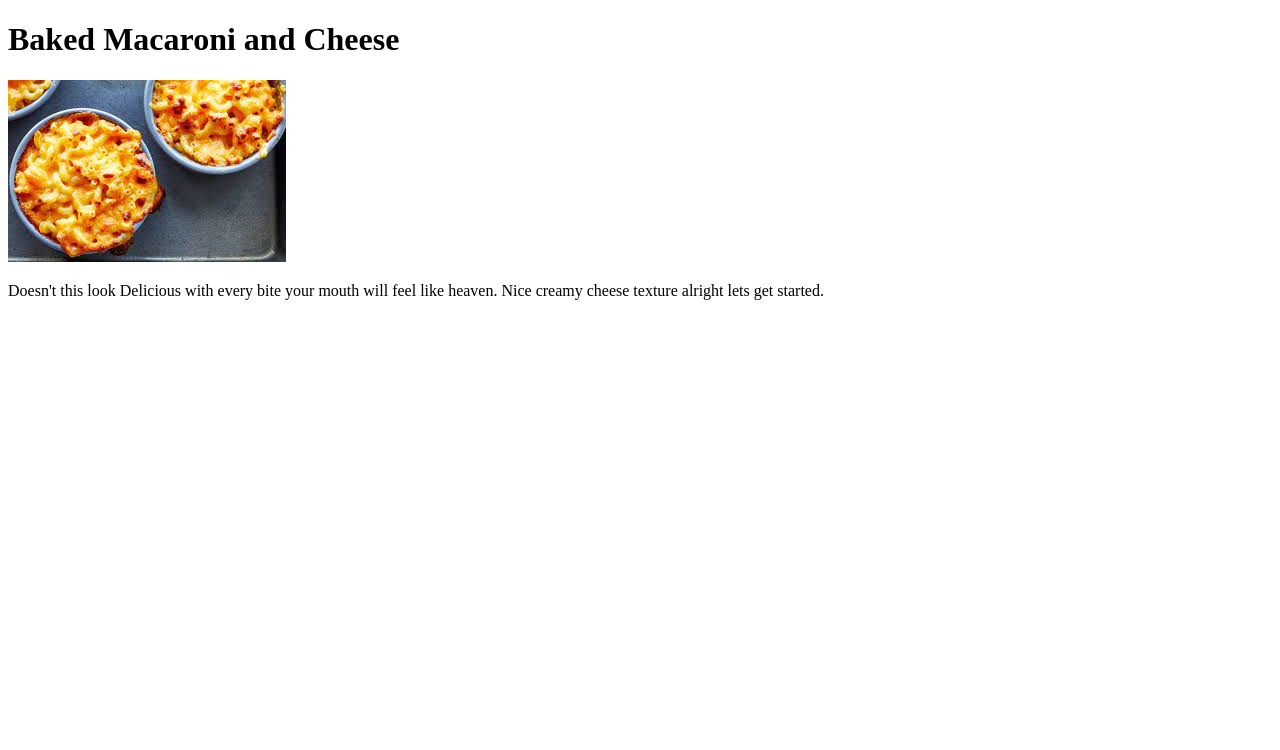
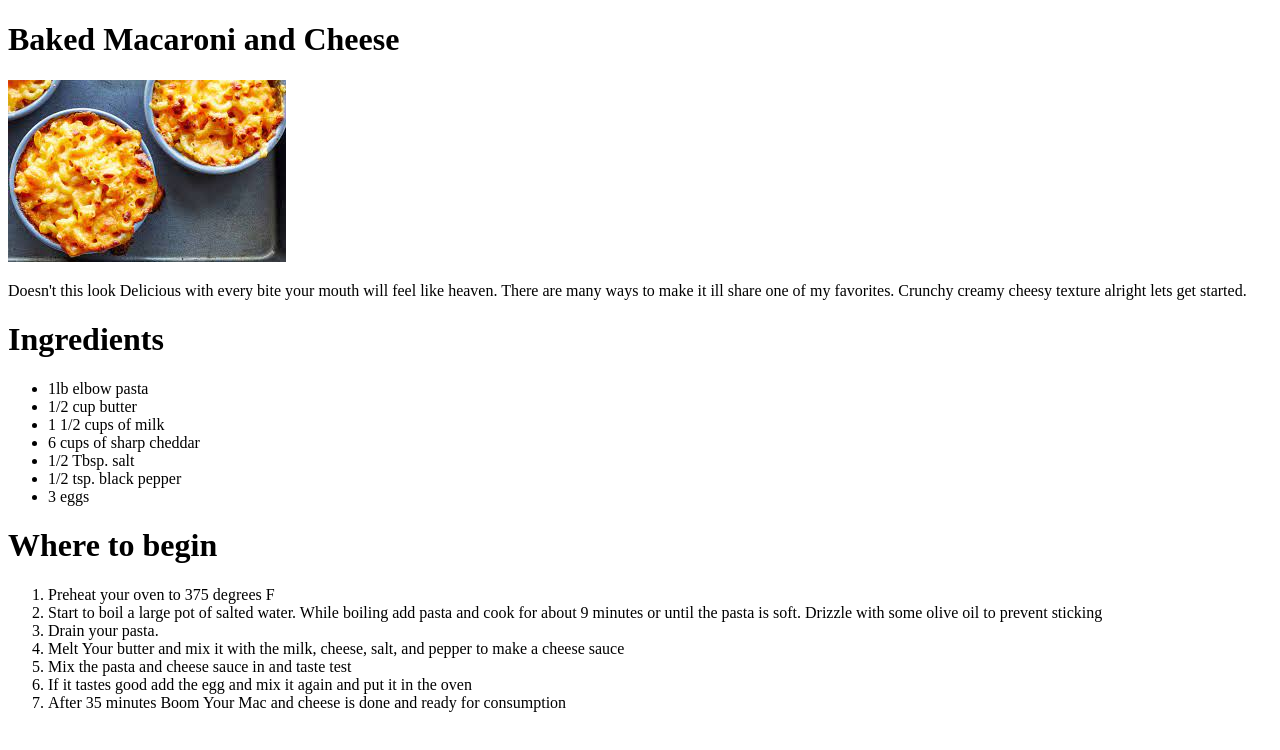
Before and after one commit to Rykeem/odin-recipes, a plain HTML site: page recipes/Baked_Mac.html in a window 1280 px wide. Drawn offline with Linux system fonts and the light colour scheme.

Commit message:
Just added ingrediants and instructions to Backed_Mac.html

```diff
--- a/recipes/Baked_Mac.html
+++ b/recipes/Baked_Mac.html
@@ -9,6 +9,29 @@
 <body>
     <h1>Baked Macaroni and Cheese</h1>
     <img src="../Foods/Mac.jpeg" alt="Delicious Macaroni">
-    <p>Doesn't this look Delicious with every bite your mouth will feel like heaven. Nice creamy cheese texture alright lets get started.</p>
+    <p>Doesn't this look Delicious with every bite your mouth will feel like heaven. There are many ways to make it ill share one of my favorites.
+        Crunchy creamy cheesy texture alright lets get started.</p>
+
+    <h1>Ingredients</h1>
+        <ul>
+            <li> 1lb elbow pasta</li>
+            <li> 1/2 cup butter</li>
+            <li> 1 1/2 cups of milk</li>
+            <li> 6 cups of sharp cheddar</li>
+            <li>1/2 Tbsp. salt</li>
+            <li>1/2 tsp. black pepper</li>
+            <li> 3 eggs</li>
+        </ul>
+    <h1>Where to begin</h1>
+        <ol>
+            <li>Preheat your oven to 375 degrees F</li>
+            <li>Start to boil a large pot of salted water. While boiling add pasta and cook for about 9 minutes or until the pasta is soft. Drizzle with some olive oil to prevent sticking</li>
+            <li>Drain your pasta.</li>
+            <li>Melt Your butter and mix it with the milk, cheese, salt, and pepper to make a cheese sauce</li>
+            <li>Mix the pasta and cheese sauce in and taste test </li>
+            <li>If it tastes good add the egg and mix it again and put it in the oven </li>
+            <li>After 35 minutes Boom Your Mac and cheese is done and ready for consumption</li>
+
+        </ol>
 </body>
 </html>
```
